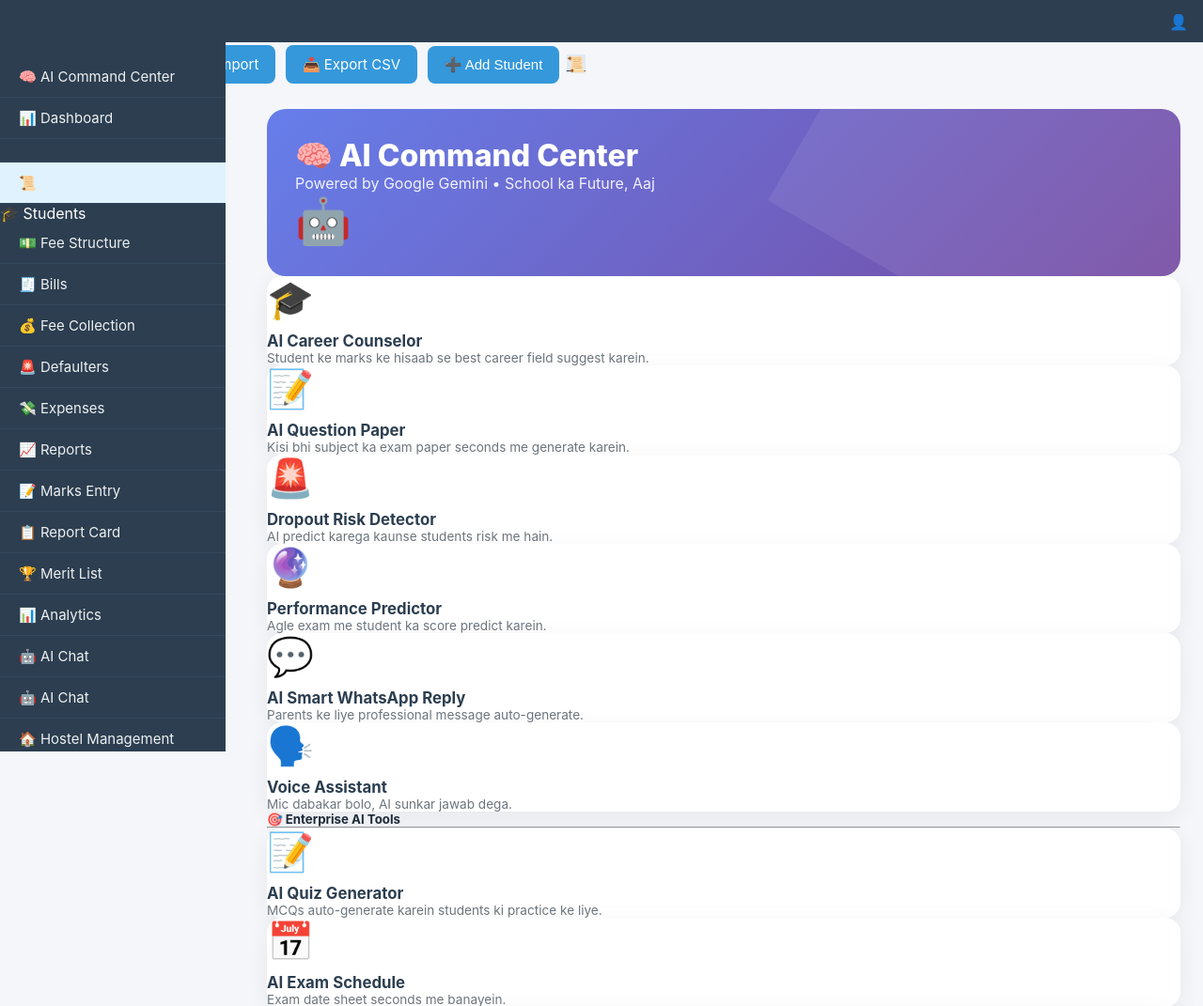
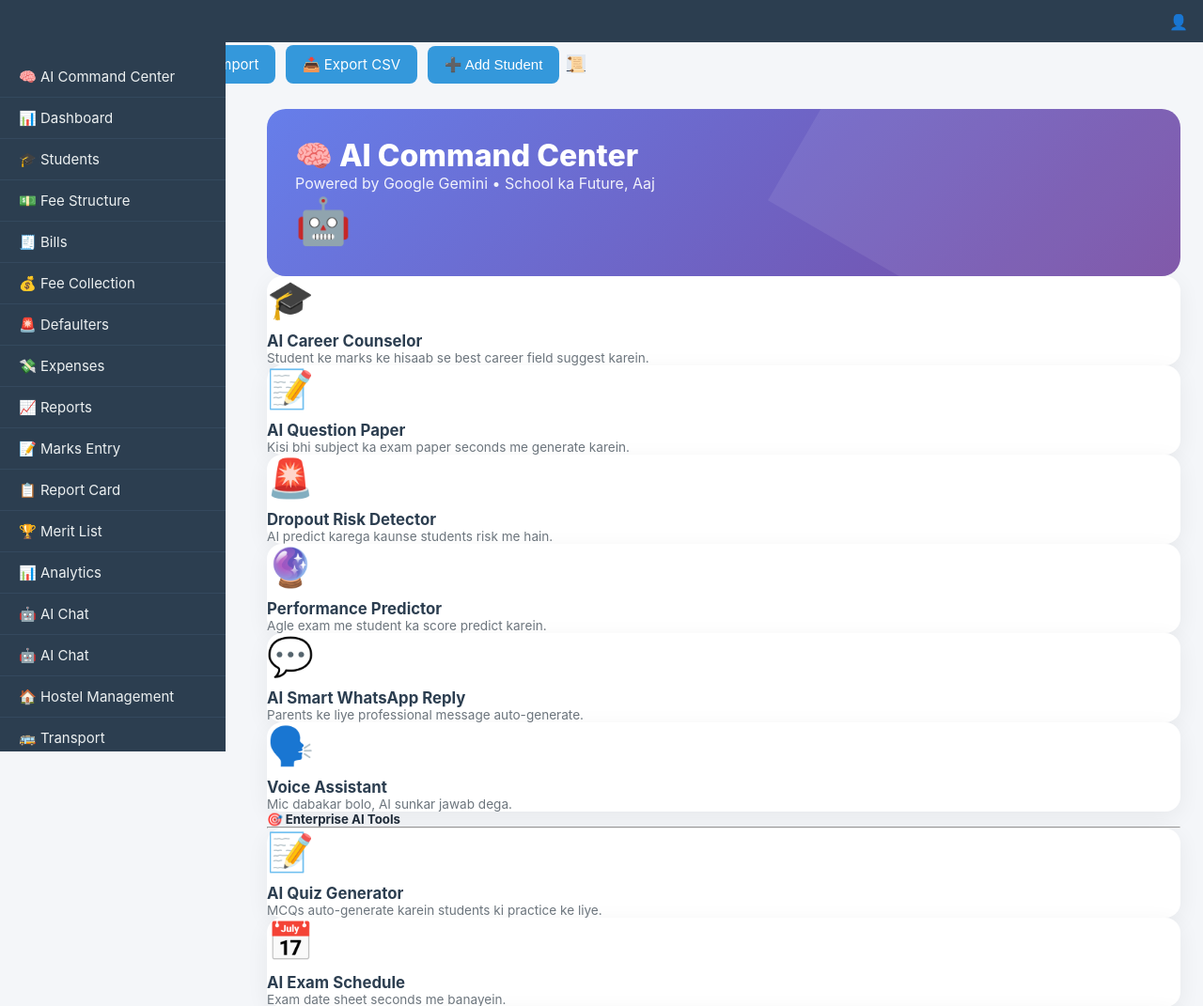
Before and after one commit to amankum500-max/School-work, a Flask app: template templates/ai_hub.html in a window 1280 px wide. Shown: the top 1071 px of the page at 94% size. Run offline with Flask 3, Linux system fonts and the light colour scheme; the template is opened without the code that fills it: most values are stand-ins (such as "Sample title", 1, 10 or a date in 2020).

Commit message:
Update base.html

```diff
--- a/templates/base.html
+++ b/templates/base.html
@@ -26,8 +26,7 @@
 <div class="sidebar" id="sidebar">
   <a href="{{ url_for('ai_hub') }}">🧠 AI Command Center</a>
   <a href="{{ url_for('dashboard') }}">📊 Dashboard</a>
-  <a href="{{ url_for('students') }}">
-    <a href="{{ url_for('generate_certificate', sid=s.id, cert_type='bonafide') }}" target="_blank" class="action-btn btn-view" style="background:#e0f2fe; color:#0284c7;">📜</a>🎓 Students</a>
+  <a href="{{ url_for('students') }}">🎓 Students</a>
   <a href="{{ url_for('fees') }}">💵 Fee Structure</a>
   <a href="{{ url_for('bills') }}">🧾 Bills</a>
   <a href="{{ url_for('collect') }}">💰 Fee Collection</a>
@@ -49,6 +48,8 @@
 <a href="{{ url_for('audit_logs') }}">📋 Audit Log</a>
 <a href="{{ url_for('backup') }}">💾 Backup</a>
 <a href="{{ url_for('notice_board_public') }}" target="_blank">🌐 Public Notice Board</a>
+
+    <a href="{{ url_for('generate_certificate', sid=s.id, cert_type='bonafide') }}" target="_blank" class="action-btn btn-view" style="background:#e0f2fe; color:#0284c7;">📜</a>
   <a href="{{ url_for('logout') }}">🚪 Logout</a>
 </div>
 
```
